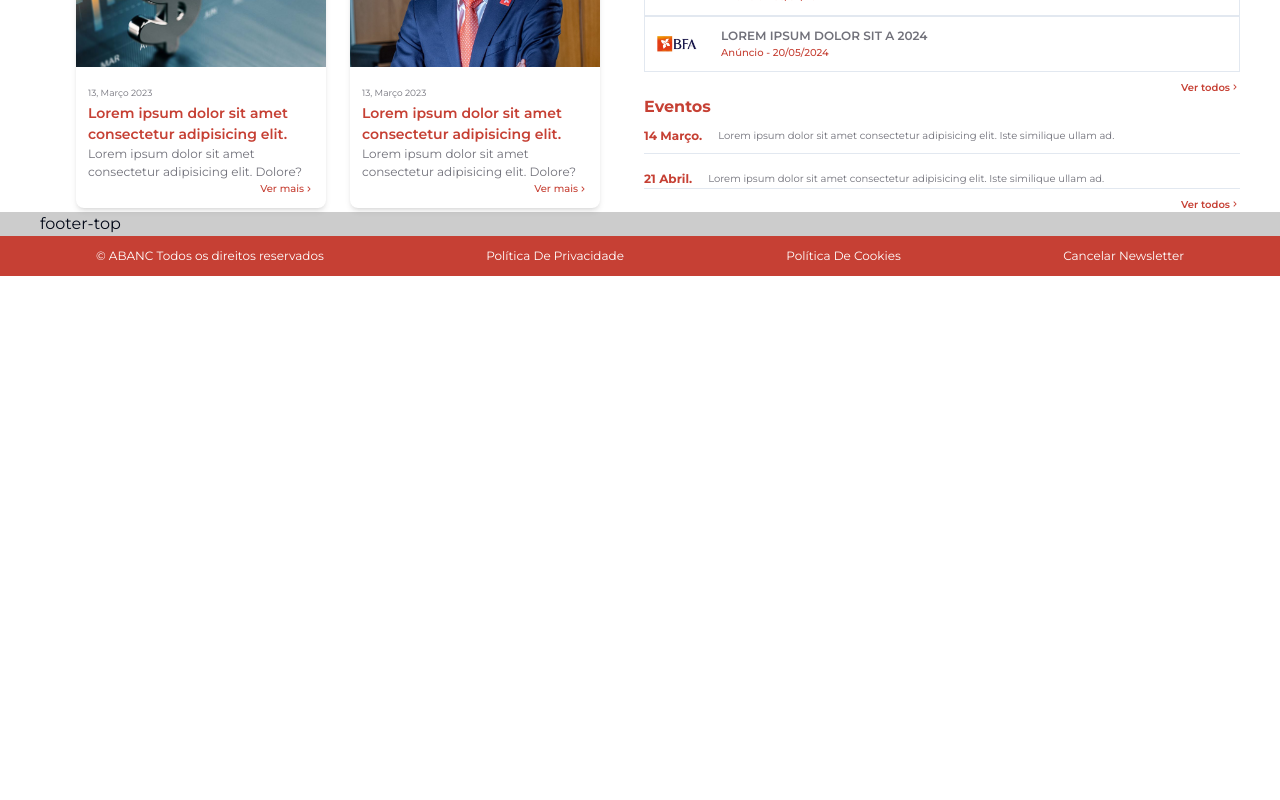
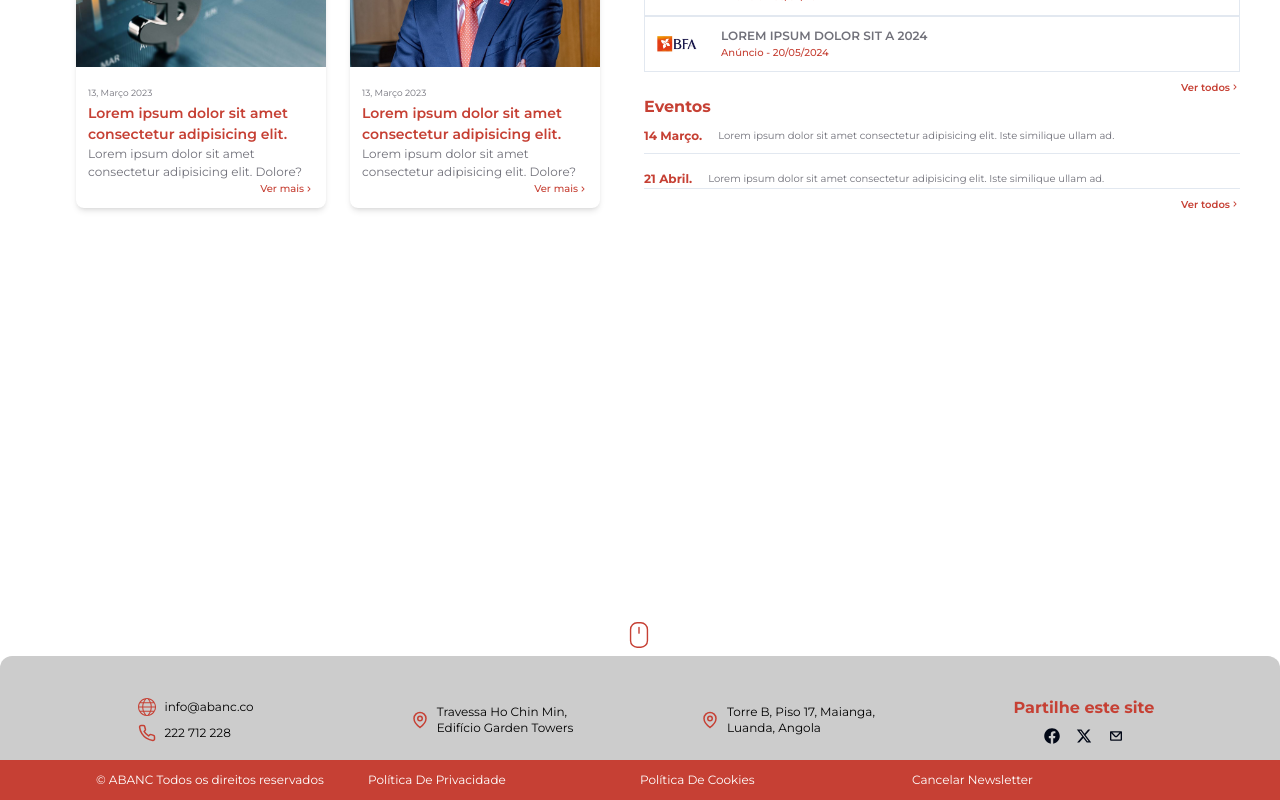
Before and after one commit to Paulods0/abanc, a React (Vite) app: page /sistema-financeiro in a window 1280 px wide. Shown: the part 304-1104 px from the top of the page. Before the commit the page ends 800 px from the top, so only its background shows below. Built offline with nearby package versions, Linux system fonts and the light colour scheme.

Commit message:
update: footer

```diff
--- a/src/App.tsx
+++ b/src/App.tsx
@@ -1,7 +1,7 @@
 import { Route, Routes } from "react-router-dom"
-import Navbar from "./components/nav-bar"
+import Navbar from "./components/navbar/nav-bar"
 import HomePage from "./pages/home-page"
-import Footer from "./components/footer"
+import Footer from "./components/footer/footer"
 import PageEducacaoFinanceira from "./pages/page-educacao-financeira"
 import PageLegislacao from "./pages/page-legislacao"
 import PagePublicacoes from "./pages/page-publicacoes"
@@ -11,7 +11,7 @@ function App() {
   return (
     <main className="font-montSerrat">
       <Navbar />
-      <main>
+      <main className="h-screen">
         <Routes>
           <Route path="/" element={<HomePage />} />
           <Route path="/publicações" element={<PagePublicacoes />} />
--- a/src/components/footer-info.tsx
+++ /dev/null
@@ -1,25 +0,0 @@
-import { TfiWorld } from "react-icons/tfi"
-import { GrLocation } from "react-icons/gr"
-import { FiPhone } from "react-icons/fi"
-
-type Props = {
-  text: string
-  icon: "world" | "pin" | "phone"
-}
-
-const icons = {
-  world: <TfiWorld />,
-  pin: <GrLocation />,
-  phone: <FiPhone />,
-}
-
-const FooterInfo = ({ text, icon }: Props) => {
-  return (
-    <div className="flex items-center text-base gap-x-2">
-      {icons[icon]}
-      <span>{text}</span>
-    </div>
-  )
-}
-
-export default FooterInfo
--- a/src/components/footer.tsx
+++ /dev/null
@@ -1,49 +0,0 @@
-import { CgMail } from "react-icons/cg"
-import { FaXTwitter } from "react-icons/fa6"
-import { FaFacebook } from "react-icons/fa"
-
-import Container from "./container"
-
-const SOCIAL_MEDIAS = [
-  {
-    url: "#",
-    icon: <FaFacebook />,
-  },
-  {
-    url: "#",
-    icon: <FaXTwitter />,
-  },
-  {
-    url: "#",
-    icon: <CgMail />,
-  },
-]
-
-const Footer = () => {
-  return (
-    <footer className="w-full bg-black/20 flex flex-col">
-      <Container>
-        <p>footer-top</p>
-
-        <div className="grid grid-cols-2 md:grid-cols-4 place-items-center">
-
-          <div className="flex flex-col">
-
-          </div>
-
-        </div>
-      </Container>
-
-      <section className="flex text-xs  py-3 bg-vermelho">
-        <Container className="flex justify-between items-center text-white px-14">
-          <p>&copy; ABANC Todos os direitos reservados</p>
-          <p className="capitalize">política de privacidade</p>
-          <p className="capitalize">política de cookies</p>
-          <p className="capitalize">cancelar newsletter</p>
-        </Container>
-      </section>
-    </footer>
-  )
-}
-
-export default Footer
--- /dev/null
+++ b/src/components/footer/footer-head-info.tsx
@@ -0,0 +1,22 @@
+type Props = {
+  title: string
+  texts: string[]
+}
+
+const FooterHeadInfo = ({ title, texts }: Props) => {
+  return (
+    <div className="capitalize">
+      <h1 className="text-vermelho text-xs md:text-base font-bold capitalize">
+        {title}
+      </h1>
+      <div className="lg:w-[300px] text-wrap">
+        {texts.map((link, index) => (
+          <p key={index} className="text-xs">
+            {link}
+          </p>
+        ))}
+      </div>
+    </div>
+  )
+}
+export default FooterHeadInfo
--- /dev/null
+++ b/src/components/footer/footer-info.tsx
@@ -0,0 +1,39 @@
+import { TfiWorld } from "react-icons/tfi"
+import { GrLocation } from "react-icons/gr"
+import { FiPhone } from "react-icons/fi"
+
+type Props = {
+  text: string
+  subtext?: string
+  type?: "uno" | "default"
+  icon: "world" | "pin" | "phone"
+}
+
+const icons = {
+  world: <TfiWorld size={18} />,
+  pin: <GrLocation size={18} />,
+  phone: <FiPhone size={18} />,
+}
+
+const FooterInfo = ({ type = "default", text, subtext, icon }: Props) => {
+  return (
+    <>
+      {type === "default" ? (
+        <div className="flex text-vermelho items-center text-xs gap-x-2">
+          {icons[icon]}
+          <span className="text-black">{text}</span>
+        </div>
+      ) : (
+        <div className="flex text-vermelho items-center text-xs gap-x-2">
+          <span>{icons[icon]}</span>
+          <div className="flex flex-col">
+            <span className="text-black">{text}</span>
+            <span className="text-black">{subtext}</span>
+          </div>
+        </div>
+      )}
+    </>
+  )
+}
+
+export default FooterInfo
--- /dev/null
+++ b/src/components/footer/footer.tsx
@@ -0,0 +1,146 @@
+import { CgMail } from "react-icons/cg"
+import { FaXTwitter } from "react-icons/fa6"
+import { FaFacebook } from "react-icons/fa"
+import { PiMouseSimpleLight } from "react-icons/pi"
+
+import Container from "../container"
+import FooterInfo from "./footer-info"
+import { FOOTER_LINKS } from "@/constants"
+import FooterHeadInfo from "./footer-head-info"
+import { motion } from "framer-motion"
+import { useState } from "react"
+
+const Footer = () => {
+  const [hovered, setHovered] = useState(false)
+
+  const handleOnMouseEnter = () => setHovered(true)
+  const handleOnMouseLeave = () => setHovered(false)
+
+  return (
+    <footer className="relative w-full bg-black/20 rounded-t-xl flex flex-col">
+      <div
+        onMouseEnter={handleOnMouseEnter}
+        onMouseLeave={handleOnMouseLeave}
+        className="size-8 cursor-pointer hidden lg:flex text-3xl text-vermelho rounded-full absolute left-1/2 -top-9 -translate-x-1/2"
+      >
+        <PiMouseSimpleLight />
+      </div>
+
+      <motion.section
+        onMouseEnter={handleOnMouseEnter}
+        onMouseLeave={handleOnMouseLeave}
+        animate={{
+          height: hovered ? "250px" : "0px",
+        }}
+        transition={{ duration: 0.4, ease: "easeInOut" }}
+        className="lg:grid grid-cols-3 place-items-center my-2 hidden overflow-hidden"
+      >
+        <FooterHeadInfo
+          title={FOOTER_LINKS[0].title}
+          texts={FOOTER_LINKS[0].texts}
+        />
+        <div className="grid grid-cols-1 capitalize gap-3">
+          <FooterHeadInfo
+            title={FOOTER_LINKS[1].title}
+            texts={FOOTER_LINKS[1].texts}
+          />
+
+          <FooterHeadInfo
+            title={FOOTER_LINKS[2].title}
+            texts={FOOTER_LINKS[2].texts}
+          />
+        </div>
+
+        <div className="grid grid-cols-1 gap-3">
+          <FooterHeadInfo
+            title={FOOTER_LINKS[3].title}
+            texts={FOOTER_LINKS[3].texts}
+          />
+
+          <FooterHeadInfo
+            title={FOOTER_LINKS[4].title}
+            texts={FOOTER_LINKS[4].texts}
+          />
+        </div>
+      </motion.section>
+
+      <Container className="px-6 lg:px-2 mt-2">
+        <section className="grid grid-cols-2 lg:hidden place-items-start gap-6 my-2 overflow-hidden">
+          <FooterHeadInfo
+            title={FOOTER_LINKS[0].title}
+            texts={FOOTER_LINKS[0].texts}
+          />
+
+          <FooterHeadInfo
+            title={FOOTER_LINKS[2].title}
+            texts={FOOTER_LINKS[2].texts}
+          />
+          <FooterHeadInfo
+            title={FOOTER_LINKS[4].title}
+            texts={FOOTER_LINKS[4].texts}
+          />
+
+          <FooterHeadInfo
+            title={FOOTER_LINKS[3].title}
+            texts={FOOTER_LINKS[3].texts}
+          />
+          <FooterHeadInfo
+            title={FOOTER_LINKS[1].title}
+            texts={FOOTER_LINKS[1].texts}
+          />
+        </section>
+
+        <div className="grid grid-cols-2 gap-4 md:grid-cols-2 my-4 lg:grid-cols-4 lg:gap-0 place-items-start lg:place-items-center">
+          <div className="flex flex-col gap-y-2 ">
+            <FooterInfo text="info@abanc.co" icon="world" />
+            <FooterInfo text="222 712 228" icon="phone" />
+          </div>
+
+          <div className="flex flex-col">
+            <FooterInfo
+              type="uno"
+              text="Travessa Ho Chin Min,"
+              subtext=" Edifício Garden Towers"
+              icon="pin"
+            />
+          </div>
+
+          <div className="flex flex-col">
+            <FooterInfo
+              type="uno"
+              text="Torre B, Piso 17, Maianga,"
+              subtext=" Luanda, Angola"
+              icon="pin"
+            />
+          </div>
+
+          <div className="flex flex-col items-center gap-y-2">
+            <h1 className="text-vermelho font-bold">Partilhe este site</h1>
+            <div className="flex items-center gap-x-4">
+              <a href="https://facebook.com" target="_blank">
+                <FaFacebook />
+              </a>
+              <a href="https://facebook.com" target="_blank">
+                <FaXTwitter />
+              </a>
+              <a href="mailto:pauloluguenda0@gmail.com" target="_blank">
+                <CgMail />
+              </a>
+            </div>
+          </div>
+        </div>
+      </Container>
+
+      <section className="flex text-xs py-3 bg-vermelho">
+        <Container className="grid grid-cols-2 gap-6 md:gap-0 md:grid-cols-4 text-xs text-white px-14">
+          <p>&copy; ABANC Todos os direitos reservados</p>
+          <p className="capitalize">política de privacidade</p>
+          <p className="capitalize">política de cookies</p>
+          <p className="capitalize">cancelar newsletter</p>
+        </Container>
+      </section>
+    </footer>
+  )
+}
+
+export default Footer
--- a/src/components/nav-bar.tsx
+++ b/src/components/navbar/nav-bar.tsx
@@ -2,7 +2,7 @@ import { Link, useLocation } from "react-router-dom"
 
 import MobileMenu from "./mobile-menu"
 import { NAV_LINKS } from "@/constants"
-import Container from "./container"
+import Container from "../container"
 import NavHeader from "./nav-header"
 import SearchBar from "./search-bar"
 
```
Also changed, not shown: src/components/navbar/mobile-menu.tsx (renamed from src/components/mobile-menu.tsx), src/components/navbar/nav-header.tsx (renamed from src/components/nav-header.tsx), src/components/navbar/search-bar.tsx (renamed from src/components/search-bar.tsx).
